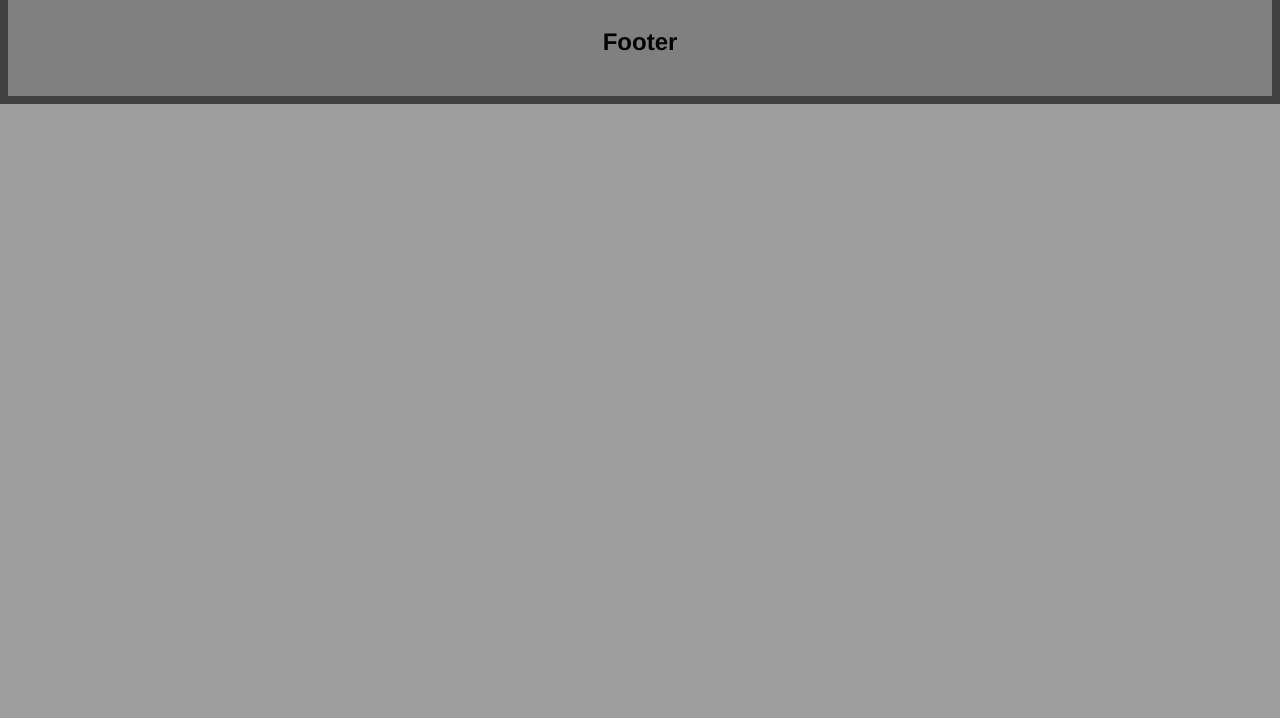
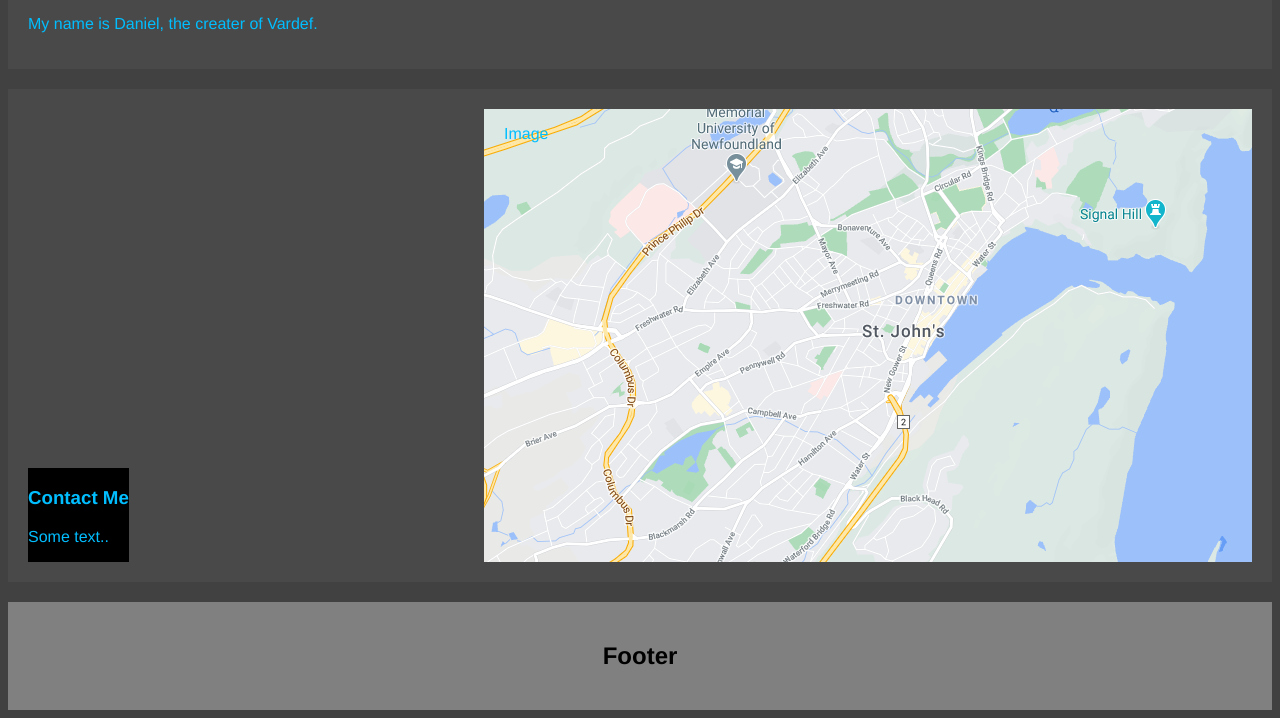
Before and after one commit to Daniel-HarrisNL/web_practice, a Flask app: page / in a window 1280 px wide. Shown: the part 1579-2297 px from the top of the page. Before the commit the page ends 1683 px from the top, so only its background shows below. Run offline with Flask 2, Linux system fonts and the light colour scheme.

Commit message:
Style modifications

```diff
--- a/static/style.css
+++ b/static/style.css
@@ -76,19 +76,32 @@ img {
   color: rgb(218,222,233);
 }
 
-/* Create two unequal columns that floats next to each other */
+
 /* Left column */
 .leftcolumn {
   float: left;
-  width: 75%;
+  background-color: black;
 }
 
-/* Right column */
+ /*Right column */
 .rightcolumn {
-  float: left;
-  width: 25%;
-  background-color: rgb(30,30,30);
+  float: right;
   padding-left: 20px;
+  background-color: rgb(48,48,48);
+  background-image: url('images/mock_map.png');
+  background-repeat: no-repeat;
+  background-size: cover;
+  height: 453px;
+  width: 768px;
+  background-position: center;
+}
+
+.col-container {
+  display: table; /* Make the container element behave like a table */
+  width: 100%; /* Set full-width to expand the whole page */
+}
+.col {
+  display: table-cell; /* Make elements inside the container behave like table cells */
 }
 
 /* Fake image, update with real images and change instances later. */
@@ -99,9 +112,15 @@ img {
   padding: 20px;
 }
 
+.threecolumn{
+  float: left;
+  width: 33%;
+  padding: 20px;
+}
+
 /* Add a card effect for articles */
 .card {
-  background-color: rgb(55,55,55);
+  background-color: rgb(73,73,73);
   padding: 20px;
   margin-top: 20px;
   color: rgb(0,190,255);
@@ -138,12 +157,12 @@ img {
 }
 
 /* Responsive layout - when the screen is less than 800px wide, make the two columns stack on top of each other instead of next to each other */
-@media screen and (max-width: 800px) {
+/*@media screen and (max-width: 800px) {
   .leftcolumn, .rightcolumn {
     width: 100%;
     padding: 0;
   }
-}
+}*/
 
 /* Responsive layout - when the screen is less than 400px wide, make the navigation links stack on top of each other instead of next to each other */
 @media screen and (max-width: 400px) {
--- a/templates/home.html
+++ b/templates/home.html
@@ -12,49 +12,68 @@
     <a href="#">ABOUT</a>
     <a href="#">PROJECTS</a>
     <a href="#">TEAM</a>
-    <a href="#">CAREERS</a>
-    <a href="#" style="float:right">CONTACT</a>
+    <a href="#">CONTACT</a>
+    <a href="#" style="float:right">CAREERS</a>
 </div>
 
-<div class="header">
-    <div class="hero"></div>
-</div>
+<div class="header"></div>
 
 <div class="row">
-    <div class="leftcolumn">
+
         <div class="card">
-            <h2>TITLE HEADING</h2>
-            <h5>Title description, Sept 8, 2020</h5>
-            <div class="fakeimg" style="height:200px;"><h4>Image</h4></div>
+            <h2>ABOUT US</h2>
+            <h5>What we do</h5>
             <p>Some text..</p>
             <p>Started KEYIN</p>
         </div>
         <div class="card">
-            <h2>TITLE HEADING</h2>
-            <h5>Title description, Oct 4, 2020</h5>
-            <div class="fakeimg" style="height:200px;"><h4>Image</h4></div>
+            <h2>Why choose us?</h2>
             <p>Some text..</p>
             <p>Started developing this page</p>
         </div>
-    </div>
 
-    <div class="rightcolumn">
+
+
         <div class="card">
-            <h2>About Me</h2>
+            <h3>Featured Projects</h3>
+
+                <div class = "threecolumn">
+                    <div class="fakeimg"><h4>Image</h4></div>
+                </div>
+                <div class = "threecolumn">
+                    <div class="fakeimg"><h4>Image</h4></div>
+                </div>
+                <div class = "threecolumn">
+                    <div class="fakeimg"><h4>Image</h4></div>
+                </div>
+
+            <p>Click here to view all of our projects!</p> <!-- Add href link to projects page. -->
+        </div>
+
+        <div class="card">
+            <h2>OUR TEAM</h2>
             <div class="fakeimg" style="height:100px;"><h4>Image</h4></div>
-            <p> My name is Daniel, I am a student at Keyin.</p></p>
+            <p> My name is Daniel, the creater of Vardef.</p></p>
         </div>
         <div class="card">
-            <h3>Projects</h3>
-            <div class="fakeimg"><h4>Image</h4></div>
-            <div class="fakeimg"><h4>Image</h4></div>
-            <div class="fakeimg"><h4>Image</h4></div>
+            <div class="col-container">
+                <div class="col">
+                    <div class="leftcolumn">
+                        <h3>Contact Me</h3>
+                        <p>Some text..</p>
+                    </div>
+                </div>
+
+                <div class="col">
+                    <div class="rightcolumn">
+                        <p>Image</p>
+                    </div>
+                </div>
+            </div>
+
+
         </div>
-        <div class="card">
-            <h3>Contact Me</h3>
-            <p>Some text..</p>
-        </div>
-    </div>
+
 </div>
 
 <div class="footer">
```
Also changed, not shown: static/images/mock_map.png (added).
